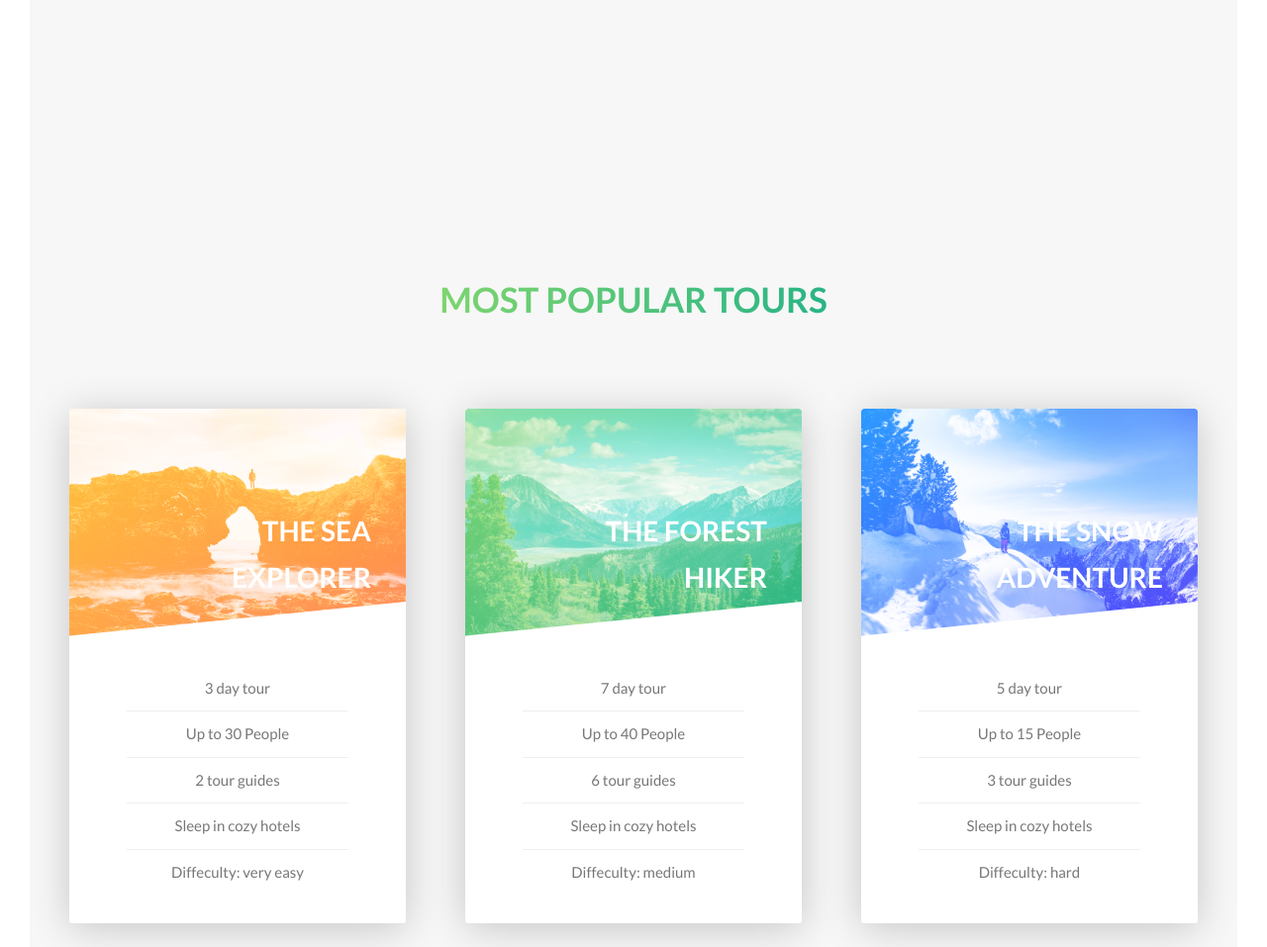
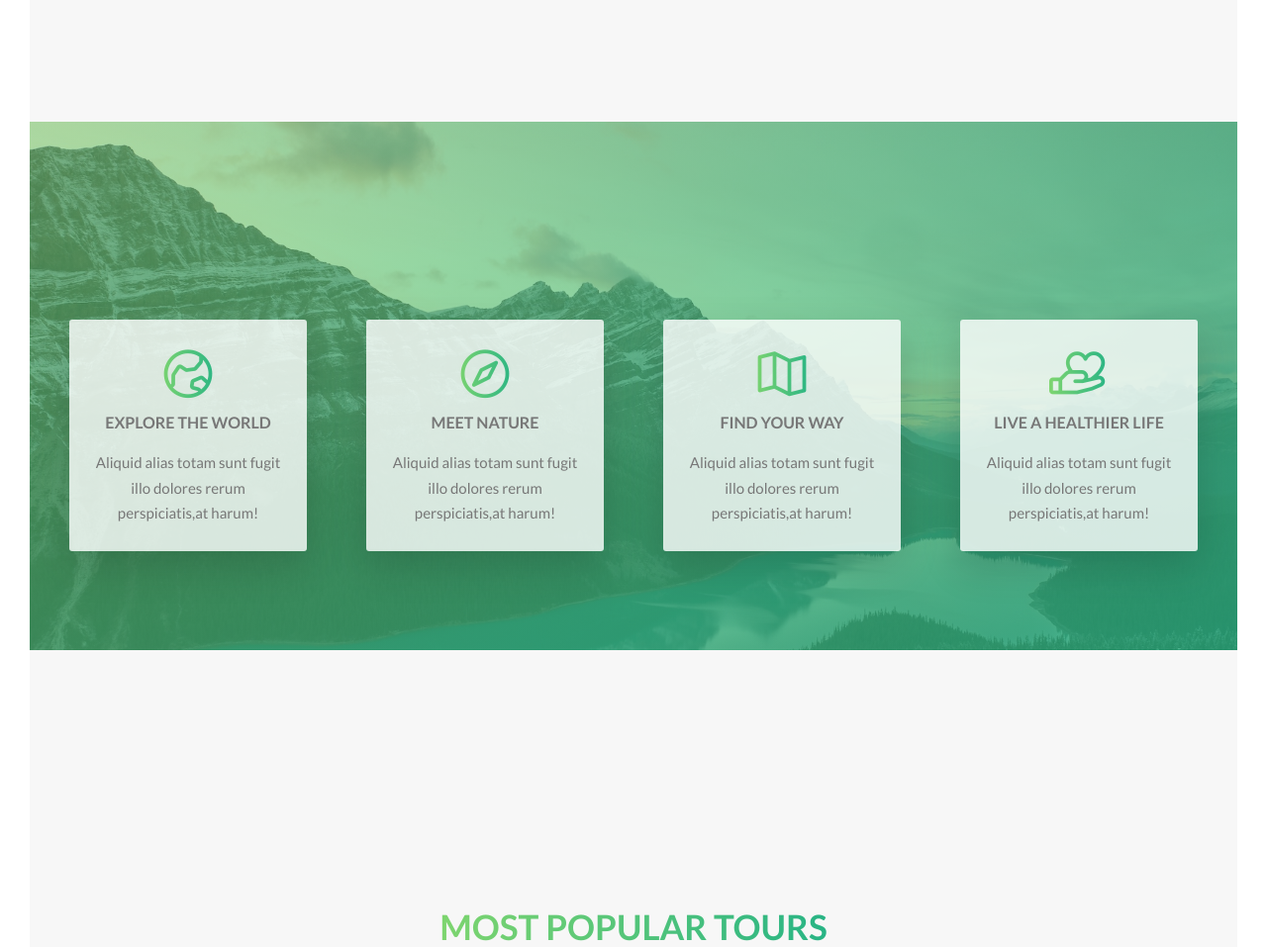
Before and after one commit to Cr1tDev/Natravelia, a website: page index.html in a window 1280 px wide. Shown: the part 1460-2417 px from the top of the page at 99% size. Drawn offline with nearby package versions, Linux system fonts and the light colour scheme.

Commit message:
added icons

```diff
--- a/index.html
+++ b/index.html
@@ -6,6 +6,16 @@
     <link
       href="https://fonts.googleapis.com/css?family=Lato:100,300,400,700,900"
       rel="stylesheet"
+    />
+    <link
+      rel="stylesheet"
+      type="text/css"
+      href="https://cdn.jsdelivr.net/npm/@phosphor-icons/web@2.1.1/src/regular/style.css"
+    />
+    <link
+      rel="stylesheet"
+      type="text/css"
+      href="https://cdn.jsdelivr.net/npm/@phosphor-icons/web@2.1.1/src/fill/style.css"
     />
     <link rel="stylesheet" href="css/style.css" />
     <link rel="shortcut icon" type="image/png" href="img/favicon.png" />
@@ -69,6 +79,58 @@
                 alt="Photo 3"
                 class="composition__photo composition__photo--p3"
               />
+            </div>
+          </div>
+        </div>
+      </section>
+      <section class="section-features">
+        <div class="row">
+          <div class="col-1-of-4">
+            <div class="feature-box">
+              <i class="feature-box__icon ph ph-globe-hemisphere-east"></i>
+              <h3 class="heading-tertiary u-margin-bottom-small">
+                Explore the world
+              </h3>
+              <p class="feature-box__text">
+                Aliquid alias totam sunt fugit illo dolores rerum
+                perspiciatis,at harum!
+              </p>
+            </div>
+          </div>
+          <div class="col-1-of-4">
+            <div class="feature-box">
+              <i class="feature-box__icon ph ph-compass"></i>
+              <h3 class="heading-tertiary u-margin-bottom-small">
+                Meet nature
+              </h3>
+              <p class="feature-box__text">
+                Aliquid alias totam sunt fugit illo dolores rerum
+                perspiciatis,at harum!
+              </p>
+            </div>
+          </div>
+          <div class="col-1-of-4">
+            <div class="feature-box">
+              <i class="feature-box__icon ph ph-map-trifold"></i>
+              <h3 class="heading-tertiary u-margin-bottom-small">
+                Find your way
+              </h3>
+              <p class="feature-box__text">
+                Aliquid alias totam sunt fugit illo dolores rerum
+                perspiciatis,at harum!
+              </p>
+            </div>
+          </div>
+          <div class="col-1-of-4">
+            <div class="feature-box">
+              <i class="feature-box__icon ph ph-hand-heart"></i>
+              <h3 class="heading-tertiary u-margin-bottom-small">
+                Live a Healthier life
+              </h3>
+              <p class="feature-box__text">
+                Aliquid alias totam sunt fugit illo dolores rerum
+                perspiciatis,at harum!
+              </p>
             </div>
           </div>
         </div>
--- /dev/null
+++ b/sass/components/feature-box.scss
@@ -0,0 +1,29 @@
+@use "../abstracts/variables";
+
+.feature-box {
+  background-color: rgba(variables.$color-white, 0.8);
+  font-size: 1.5rem;
+  padding: 2.5rem;
+  text-align: center;
+  border-radius: 3px;
+  box-shadow: 0 1.5rem 4rem rgba(variables.$color-black, 0.15);
+  transition: transform 0.3s;
+
+  &__icon {
+    font-size: 6rem;
+    margin-bottom: 0.5rem;
+    display: inline-block;
+    background-image: linear-gradient(
+      to right,
+      variables.$color-primary-light,
+      variables.$color-primary-dark
+    );
+    -webkit-background-clip: text;
+    background-clip: text;
+    color: transparent;
+  }
+
+  &:hover {
+    transform: translateY(-1.5rem) scale(1.03);
+  }
+}
--- a/sass/main.scss
+++ b/sass/main.scss
@@ -16,6 +16,7 @@
 @use "components/button";
 @use "components/card";
 @use "components/composition";
+@use "components/feature-box";
 
 // Layout
 @use "layout/header";
--- a/sass/pages/_home.scss
+++ b/sass/pages/_home.scss
@@ -6,6 +6,17 @@
   margin-top: -20vh;
 }
 
+.section-features {
+  padding: 20rem 0;
+  background-image: linear-gradient(
+      to right bottom,
+      rgba(variables.$color-primary-light, 0.568),
+      rgba(variables.$color-primary-dark, 0.8)
+    ),
+    url(../img/nat-4.jpg);
+  background-size: cover;
+}
+
 .section-tours {
   background-color: variables.$color-grey-light-1;
   padding: 25rem 0 15rem 0;
```
Also changed, not shown: css/style.css, 1 other file.
